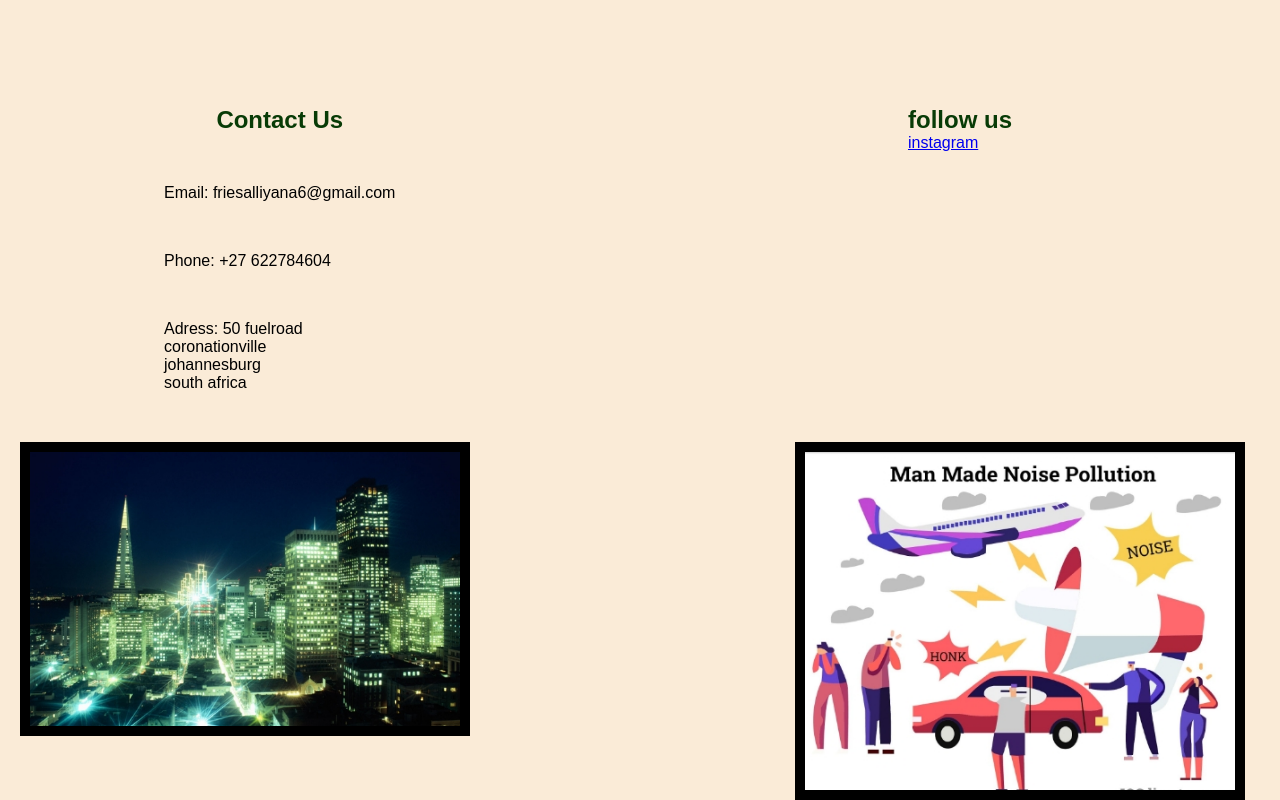
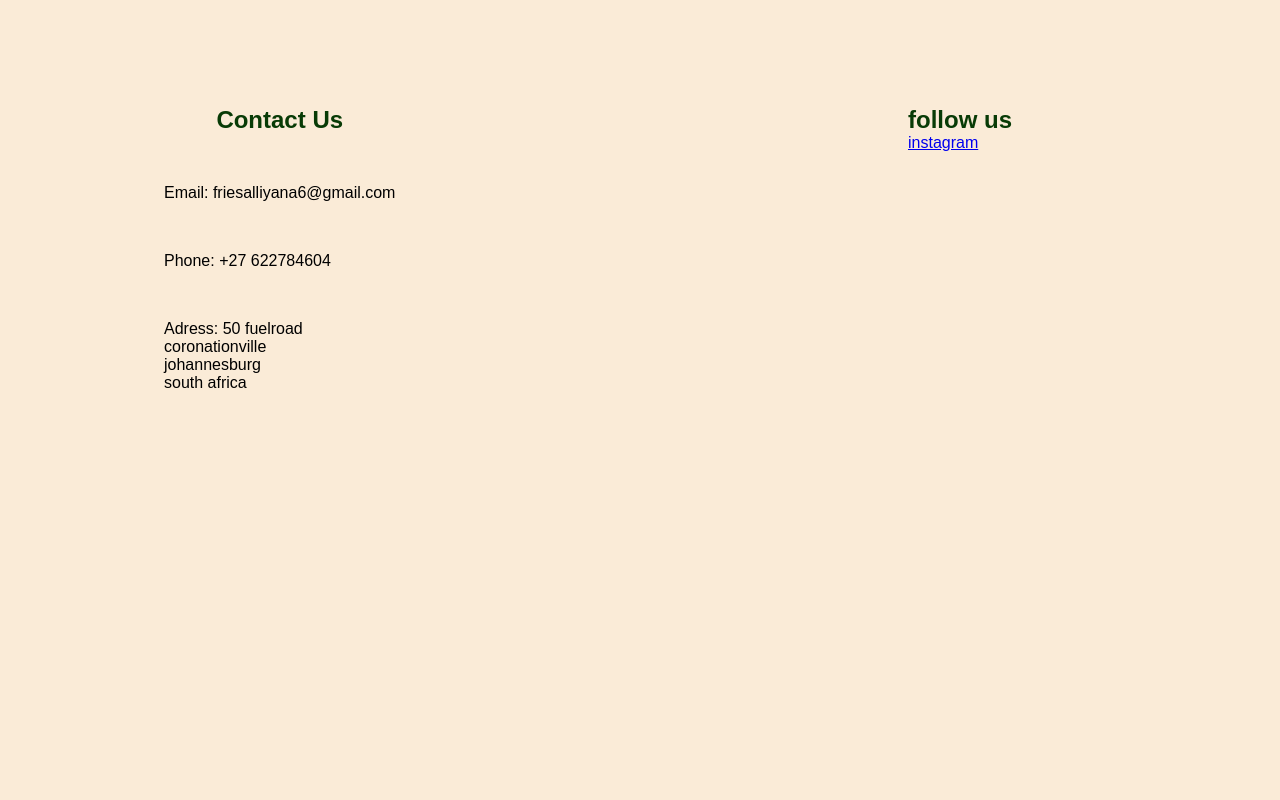
Before and after one commit to Alliyana21/Alliyana, a plain HTML site: page index.html in a window 1280 px wide. Shown: the part 6071-6871 px from the top of the page. After the commit the page ends 6533 px from the top, so only its background shows below. Drawn offline with Linux system fonts and the light colour scheme.

Commit message:
modified items

```diff
--- a/index.html
+++ b/index.html
@@ -116,10 +116,4 @@
     <!--footer ends here-->
   </body>
 
-<img src="/content 6.jpeg" class="pic6">
-<img src="/conent 7.jpeg" class="pic7">
-
-
-
-
 </html>
```
